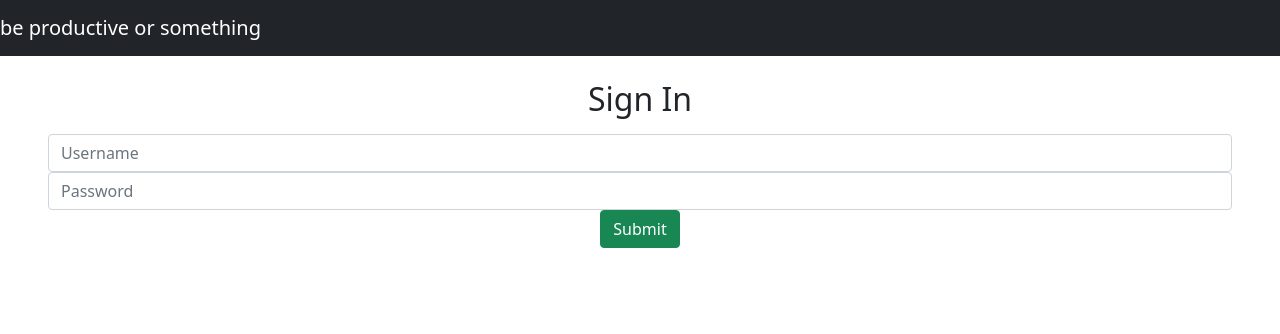
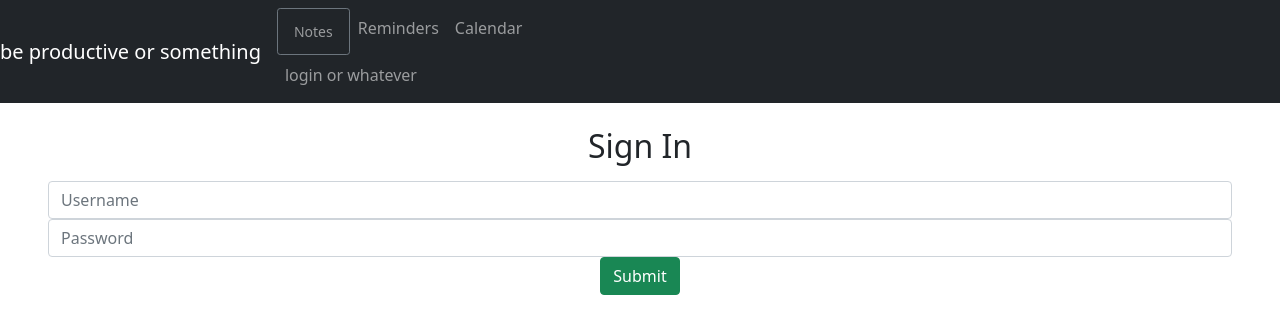
Before and after one commit to wrp90/ProductivityApp, a React (Create React App) app in the folder client/: page / in a window 1280 px wide. Shown: the top 334 px of the page. Built offline with nearby package versions, Linux system fonts and the light colour scheme.

Commit message:
Added the other links to the navbar for real this time

```diff
--- a/client/src/components/Navbar/index.js
+++ b/client/src/components/Navbar/index.js
@@ -3,9 +3,58 @@ import React from 'react';
 export function Navbar(props) {
     return (
         <nav className="navbar navbar-expand-lg navbar-dark bg-dark">
-            <a className="navbar-brand" href="/">
-                be productive or something
-            </a>
+            <div>
+                <a className="navbar-brand" href="/">
+                    be productive or something
+                </a>
+            </div>
+            <div>
+                <ul className="navbar-nav ms-auto">
+                    <li className="nav-item btn btn-sm btn-outline-secondary my-1 my-sm-0">
+                        <a href="/notes"
+                        className={
+                            window.location.pathname === "/notes"
+                                ? "nav-link active"
+                                : "nav-link"
+                        }
+                        >
+                          Notes
+                        </a>
+                    </li>
+                    <li className="nav-item">
+                        <a href="/reminders"
+                        className={
+                            window.location.pathname === "/reminders"
+                                ? "nav-link active"
+                                : "nav-link"
+                        }
+                        >
+                          Reminders
+                        </a>
+                    </li>
+                    <li className="nav-item">
+                        <a href="/calendar"
+                        className={
+                            window.location.pathname === "/calendar"
+                                ? "nav-link active"
+                                : "nav-link"
+                        }
+                        >
+                          Calendar
+                        </a>
+                    </li>
+                </ul>
+                <ul className="navbar-nav me-auto">
+                    <li className="nav-item">
+                        <a className="nav-link" href="/login">
+                            login or whatever
+                        </a>
+                    </li>
+                </ul>
+            </div>
+            <div className="">
+
+            </div>
         </nav>
     )
 }
```
